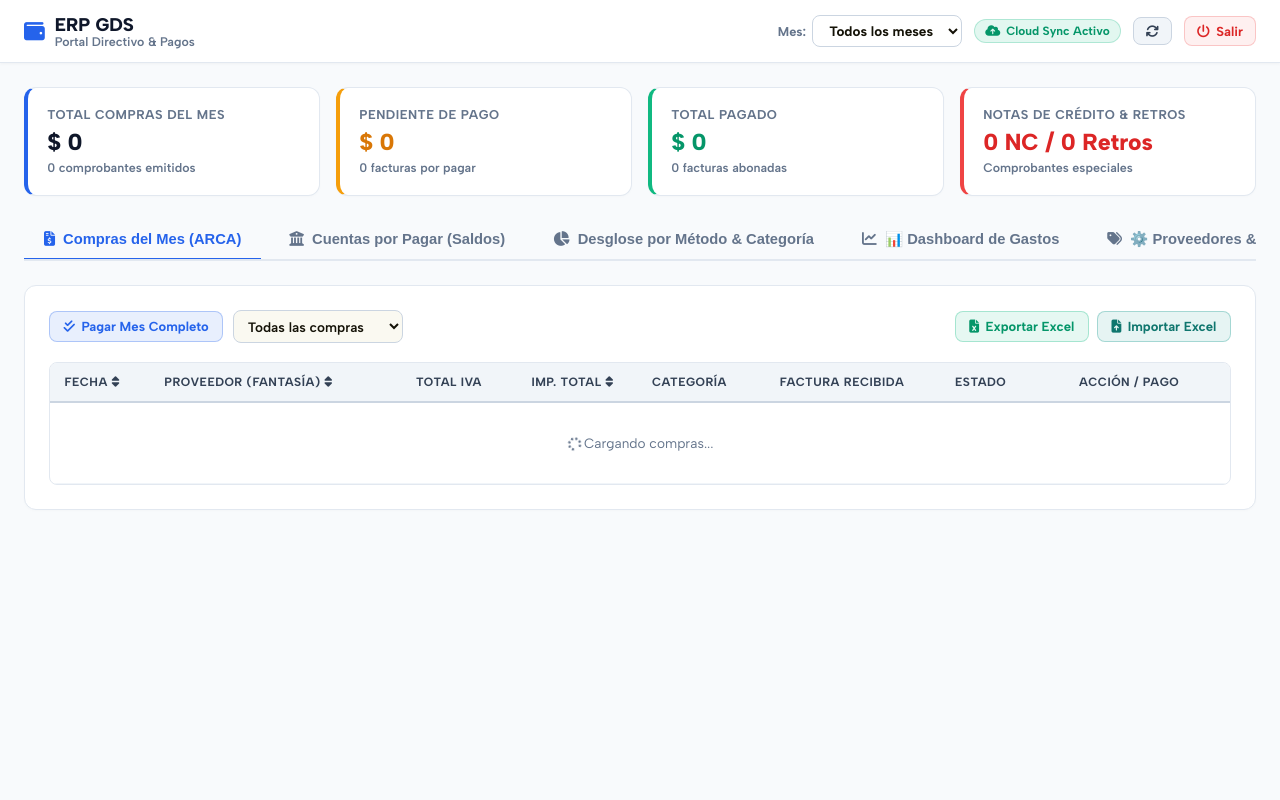
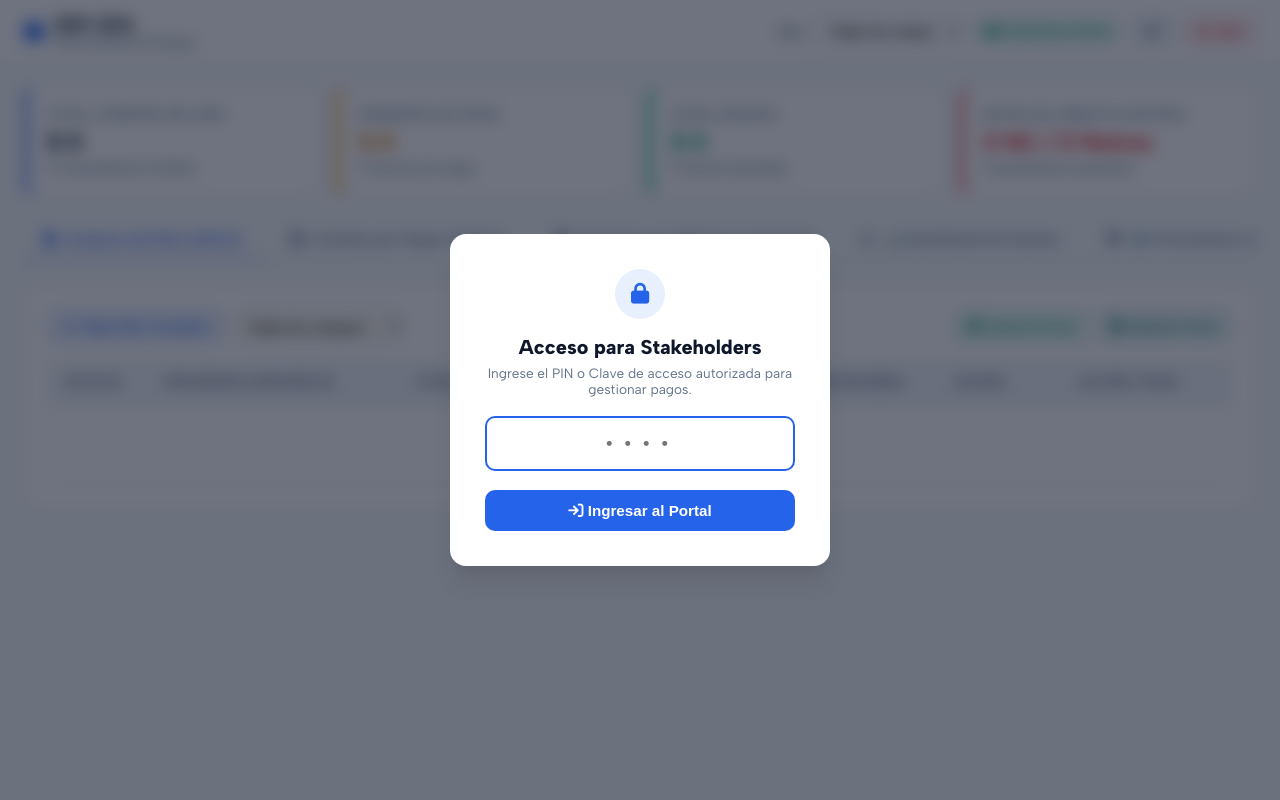
Before and after one commit to Vlaeminck/ERPGDS, a Flask app: template templates/stakeholders.html in a window 1280 px wide. Run offline with Flask 3, Linux system fonts and the light colour scheme; the template is opened without the code that fills it, so the values that code supplies are empty.

Commit message:
Renovacion de pin

```diff
--- a/app_cloud.py
+++ b/app_cloud.py
@@ -28,7 +28,7 @@ app = Flask(__name__)
 app.secret_key = os.environ.get('SECRET_KEY', 'gds-erp-cloud-stakeholder-secret-key-2026')
 app.config['MAX_CONTENT_LENGTH'] = 16 * 1024 * 1024  # 16 MB max
 
-STAKEHOLDER_PIN = os.environ.get('STAKEHOLDER_PIN', '1234')
+STAKEHOLDER_PIN = os.environ.get('STAKEHOLDER_PIN', '2203')
 
 
 # ==========================================
@@ -46,6 +46,8 @@ def login_required(f):
 
 @app.route('/')
 def index():
+    # Limpiar autenticación previa para requerir la contraseña en cada ingreso a la página
+    session.pop('authenticated', None)
     return render_template('stakeholders.html')
 
 
@@ -63,7 +65,7 @@ def api_auth_login():
 
     if pin and pin == STAKEHOLDER_PIN:
         session['authenticated'] = True
-        session.permanent = True
+        session.permanent = False
         return jsonify({"success": True, "message": "Acceso concedido"})
     return jsonify({"success": False, "message": "PIN incorrecto"}), 401
 
--- a/static/js/stakeholders.js
+++ b/static/js/stakeholders.js
@@ -129,6 +129,11 @@ async function checkAuth() {
         const modal = document.getElementById('auth-modal');
         if (!data.authenticated) {
             modal.style.display = 'flex';
+            const pinInput = document.getElementById('input-pin');
+            if (pinInput) {
+                pinInput.value = '';
+                setTimeout(() => pinInput.focus(), 50);
+            }
         } else {
             modal.style.display = 'none';
             initPortal();
@@ -1741,3 +1746,9 @@ async function pollSyncStatus() {
 document.addEventListener('DOMContentLoaded', () => {
     checkAuth();
 });
+
+window.addEventListener('pageshow', (event) => {
+    if (event.persisted) {
+        checkAuth();
+    }
+});
--- a/templates/stakeholders.html
+++ b/templates/stakeholders.html
@@ -277,7 +277,7 @@
 
 <body>
     <!-- Auth Gate Modal -->
-    <div id="auth-modal" class="auth-overlay" style="display: none;">
+    <div id="auth-modal" class="auth-overlay">
         <div class="auth-card">
             <div style="width: 50px; height: 50px; background: rgba(37, 99, 235, 0.1); border-radius: 50%; display: flex; align-items: center; justify-content: center; margin: 0 auto 1rem; color: var(--primary-accent); font-size: 1.3rem;">
                 <i class="fa-solid fa-lock"></i>
```
Also changed, not shown: 2 other files.
